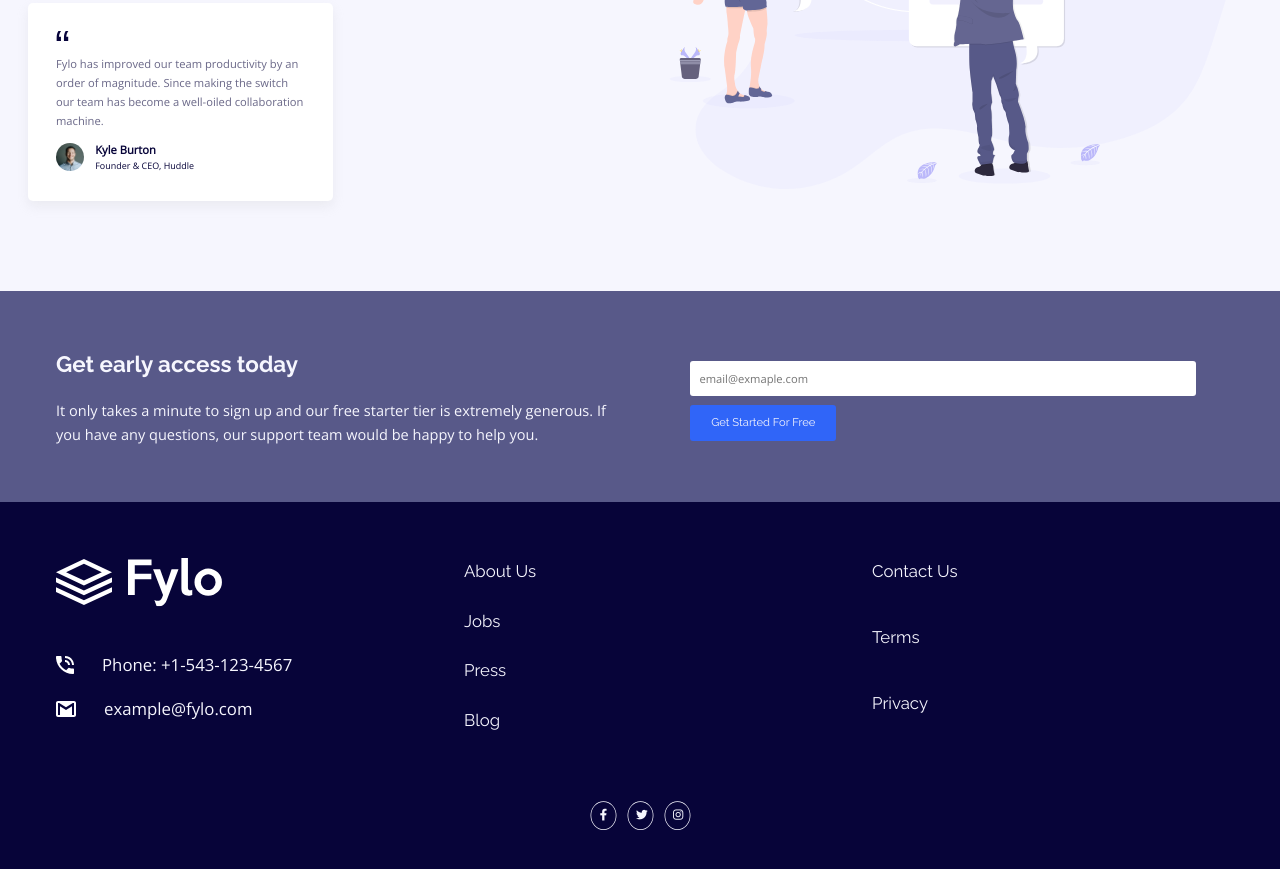
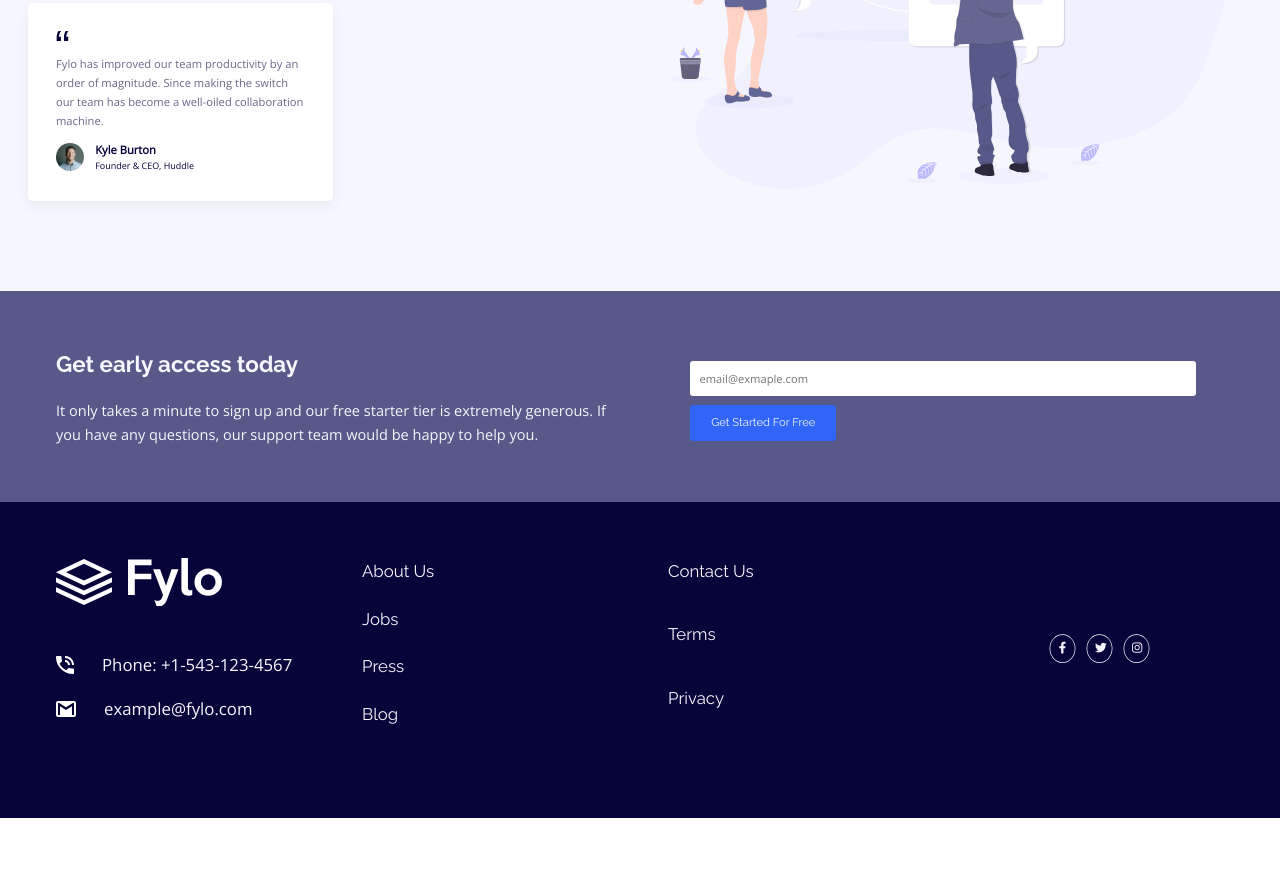
Before and after one commit to devhnry/Flyo-Landing-Page, a website built with Vite: page index.html in a window 1280 px wide. Shown: the part 1120-1989 px from the top of the page. After the commit the page ends 1938 px from the top, so only its background shows below. Built offline with nearby package versions, Linux system fonts and the light colour scheme.

Commit message:
✨ Redefined the Footer Styles and made it Responsive

```diff
--- a/assets/sass/layout/_footer.scss
+++ b/assets/sass/layout/_footer.scss
@@ -7,6 +7,11 @@
     @include respond(phone){
         gap : 5rem;
         grid-template-columns: repeat(3, 1fr);
+    }
+
+    @include respond(tab-port){
+        gap : 5rem;
+        grid-template-columns: repeat(4, 1fr);
     }
 
     &__logo{
@@ -25,6 +30,10 @@
         display: grid;
         gap: 1.5rem;
         text-decoration: none;
+
+        @include respond(tab-port){
+            gap: .8rem;
+        }
     }
 }
 
@@ -37,6 +46,10 @@
         grid-column: 1 / 4;
     }
 
+    @include respond(tab-port){
+        grid-column: 4 / 4;
+    }
+
     &__icon{
         text-align: center;
         width: 37px;
```
Also changed, not shown: assets/css/style.css.
